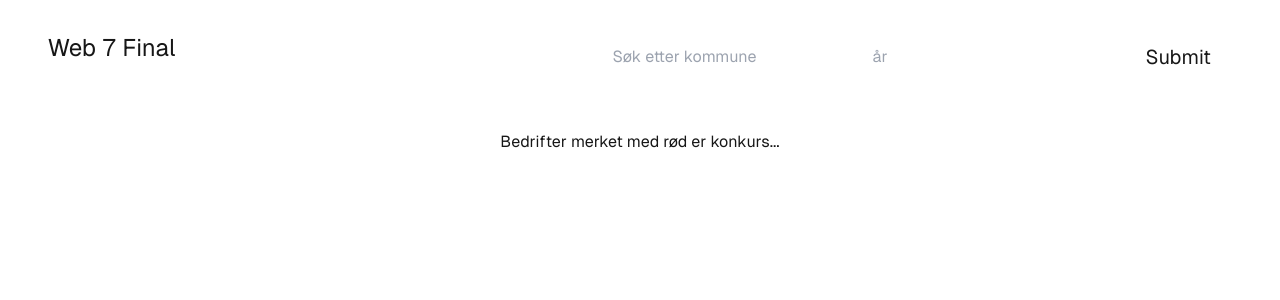
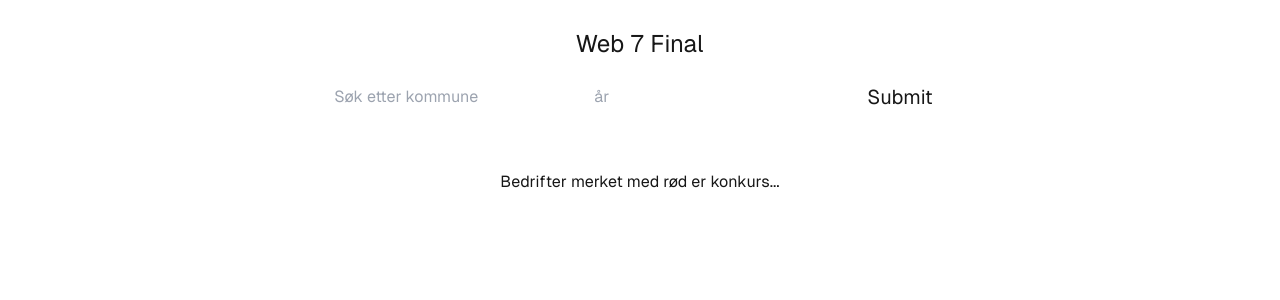
Before and after one commit to DanielDT12/web7-final, a Next.js app: page / in a window 1280 px wide. Shown: the top 300 px of the page. Built offline with nearby package versions, Linux system fonts and the light colour scheme.

Commit message:
add styling header container

```diff
--- a/app/components/Header.tsx
+++ b/app/components/Header.tsx
@@ -2,8 +2,8 @@ import { SearchForm } from "./SearchForm";
 
 export const Header = () => {
 	return (
-		<header className="flex justify-between p-8">
-			<h1 className="text-2xl">Web 7 Final</h1>
+		<header className="flex flex-col justify-between items-center gap-4 p-8 max-w-[65rem] m-auto">
+			<h1 className="text-2xl leading-none">Web 7 Final</h1>
 			<SearchForm />
 		</header>
 	);
```
